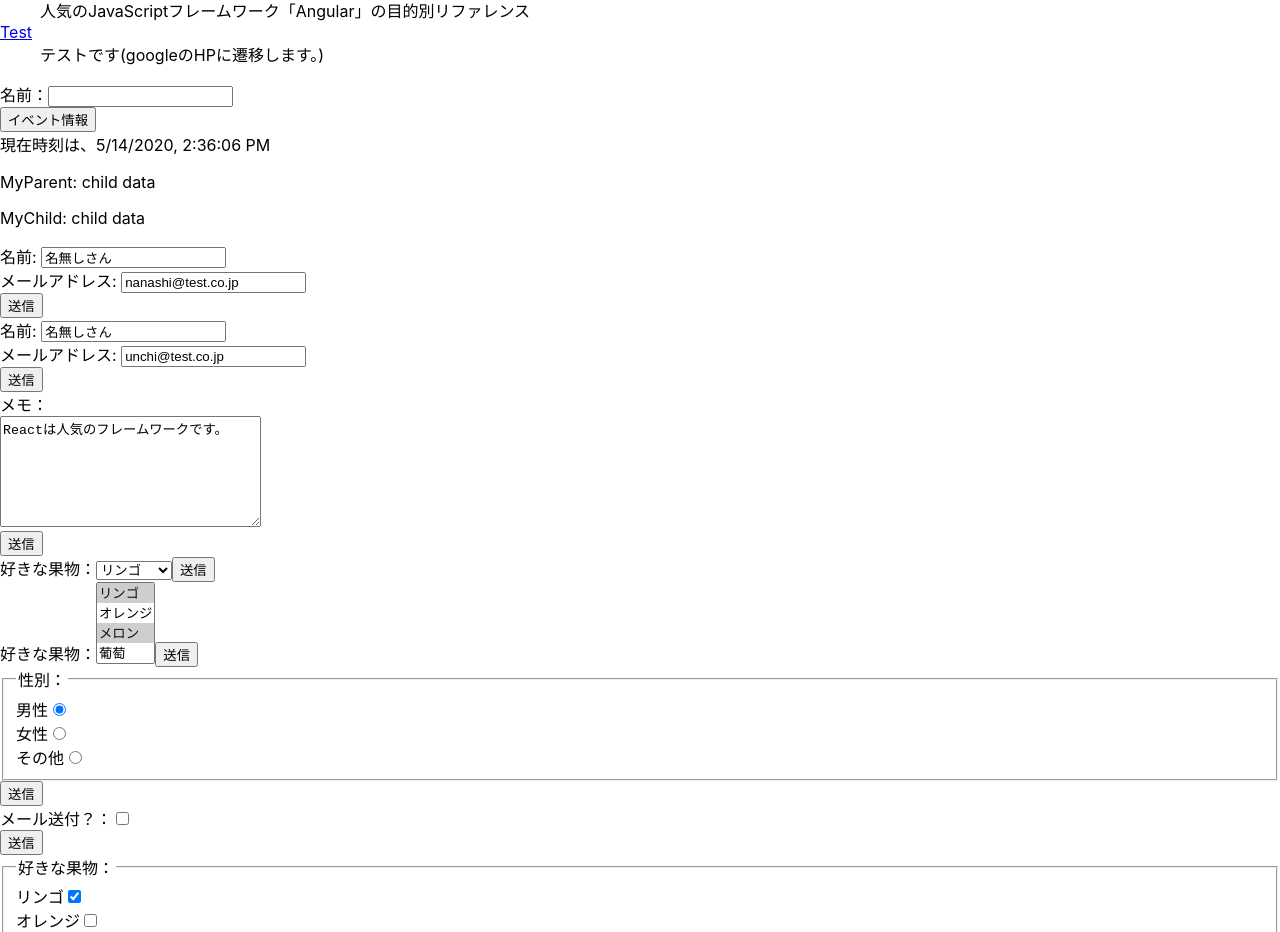
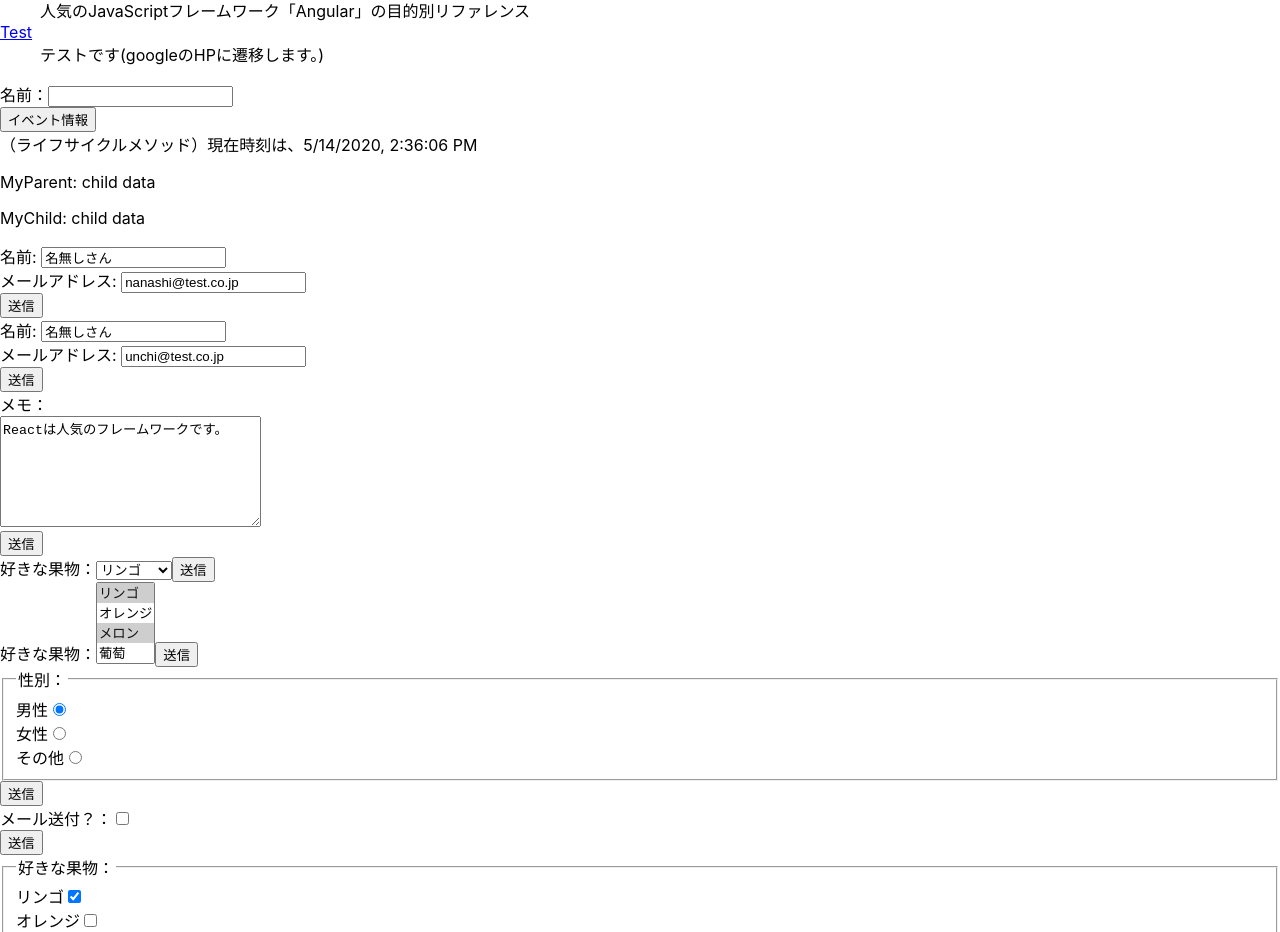
Before and after one commit to satodaiki/react-study-1, a React (Create React App) app: page / in a window 1280 px wide. Shown: the part 862-1794 px from the top of the page. Built offline with nearby package versions, Linux system fonts and the light colour scheme.

Commit message:
part9までの内容を実装

```diff
--- a/src/components/MyState.js
+++ b/src/components/MyState.js
@@ -7,16 +7,23 @@ export default class MyState extends Component {
         this.state = {
             current: new Date()
         };
-        setInterval(() => {
+    }
+
+    componentDidMount() {
+        this.timer = setInterval(() => {
             this.setState({
                 current: new Date()
             });
         }, 1000);
     }
 
+    componentWillUnmount() {
+        clearInterval(this.timer);
+    }
+
     render() {
         return (
-            <div>現在時刻は、{this.state.current.toLocaleString()}</div>
+            <div>（ライフサイクルメソッド）現在時刻は、{this.state.current.toLocaleString()}</div>
         );
     }
 }
```
